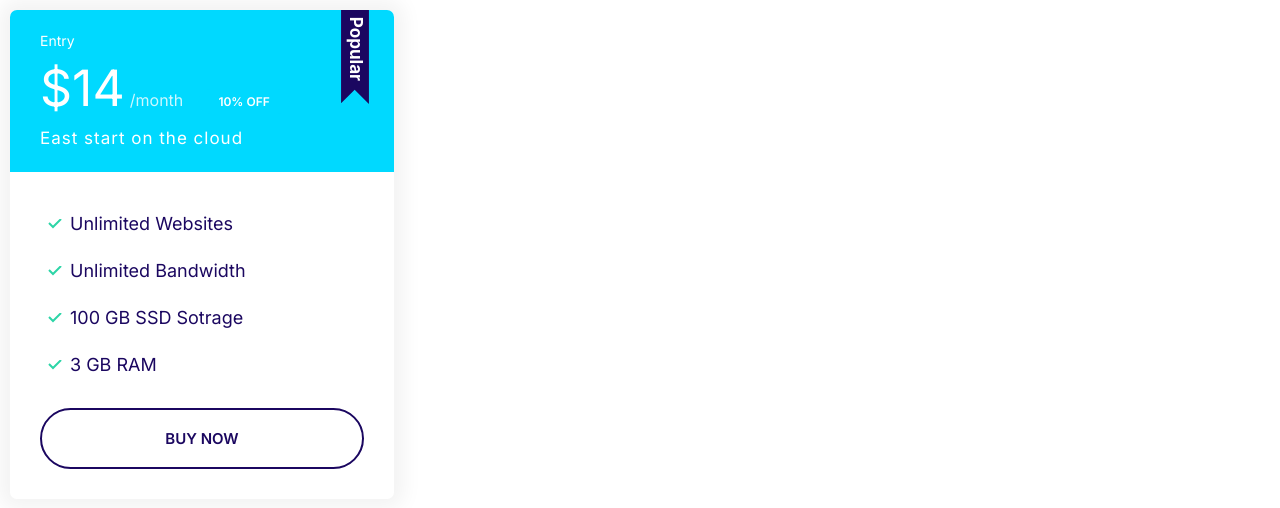
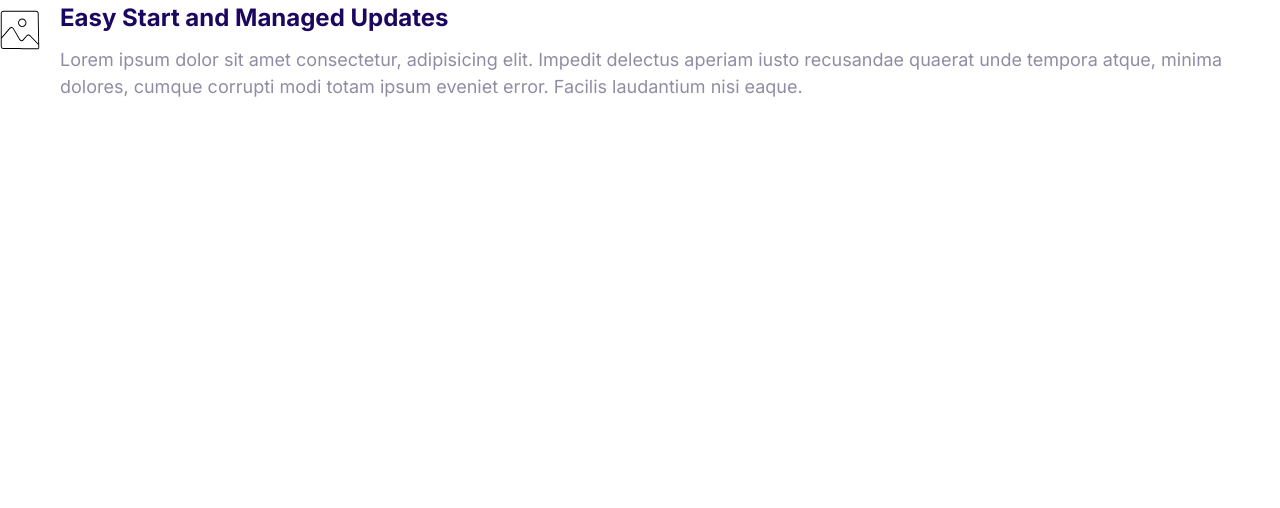
Before and after one commit to RakibulShezan/Demo-Hosting-Website-using-Raw-HTML-and-CSS, a plain HTML site: page index.html in a window 1280 px wide. Drawn offline with Linux system fonts and the light colour scheme.

Commit message:
Build Media Object component

```diff
--- a/css/styles.css
+++ b/css/styles.css
@@ -356,3 +356,21 @@ a {
     font-size: 1.7rem;
   }
 }
+
+/* Media Object */
+
+.media {
+  display: flex;
+}
+
+.media__title{
+  margin-top: 0;
+}
+
+.media__body{
+  margin: 0 2rem;
+}
+
+.media__image{
+  margin-top: 1rem;
+}
--- a/index.html
+++ b/index.html
@@ -15,24 +15,20 @@
     <link rel="stylesheet" href="css/styles.css" />
   </head>
   <body>
-    <div class="plan plan--popular">
-      <div class="card card--secondary">
-        <header class="card__header">
-          <h3 class="plan__name">Entry</h3>
-          <span class="plan__price">$14</span>
-          <span class="plan__billing-cycle">/month</span>
-          <span class="badge badge--secondary badge--small">10% OFF</span>
-          <span class="plan__description">East start on the cloud</span>
-        </header>
-        <div class="card__body">
-          <ul class="list list--tick">
-            <li class="list__item">Unlimited Websites</li>
-            <li class="list__item">Unlimited Bandwidth</li>
-            <li class="list__item">100 GB SSD Sotrage</li>
-            <li class="list__item">3 GB RAM</li>
-          </ul>
-          <button class="btn btn--outline btn--block">Buy Now</button>
-        </div>
+    <div class="media">
+      <div class="media__image">
+        <svg class="icon icon--primary">
+          <use xlink:href="/images/sprite.svg#snap"></use>
+        </svg>
+      </div>
+      <div class="media__body">
+        <h3 class="media__title">Easy Start and Managed Updates</h3>
+        <p>
+          Lorem ipsum dolor sit amet consectetur, adipisicing elit. Impedit
+          delectus aperiam iusto recusandae quaerat unde tempora atque, minima
+          dolores, cumque corrupti modi totam ipsum eveniet error. Facilis
+          laudantium nisi eaque.
+        </p>
       </div>
     </div>
   </body>
```
Also changed, not shown: components/cards.html (+1 -4 lines), components/media.html (added, +16 -0 lines).
